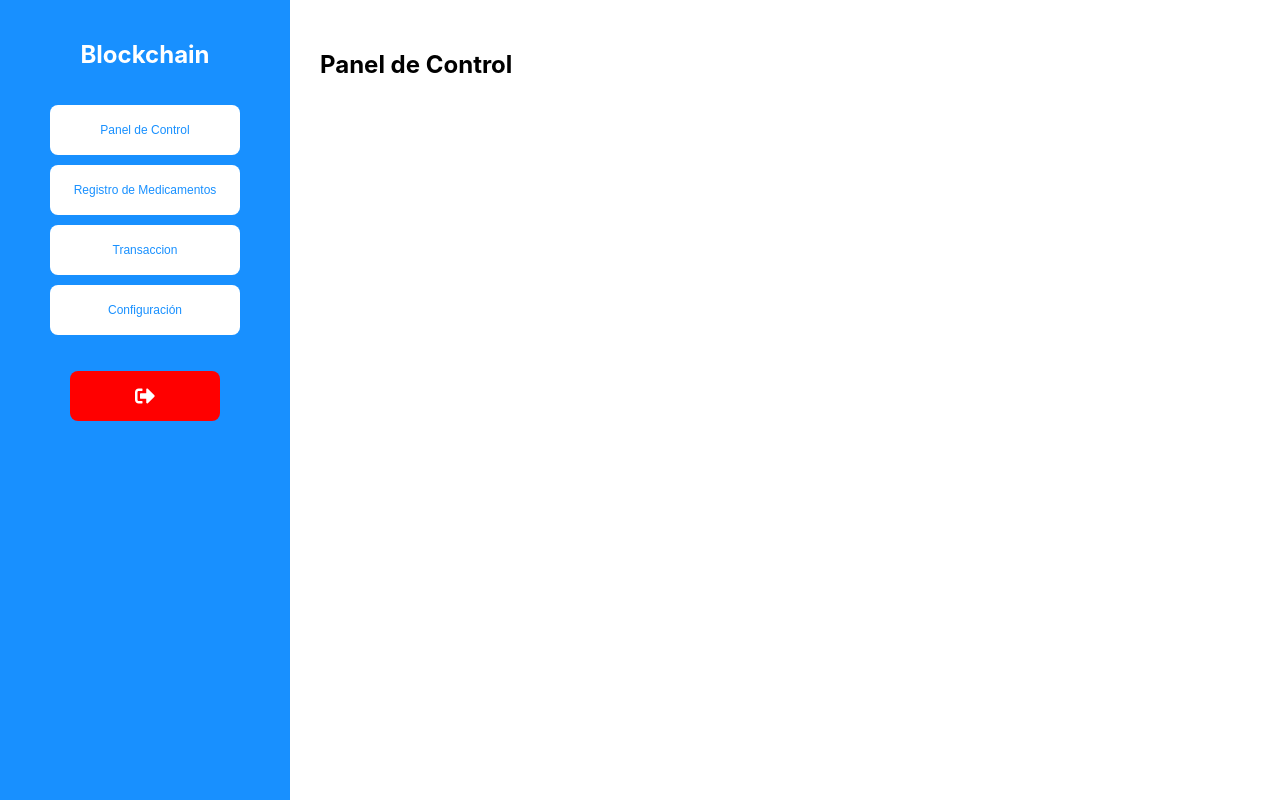
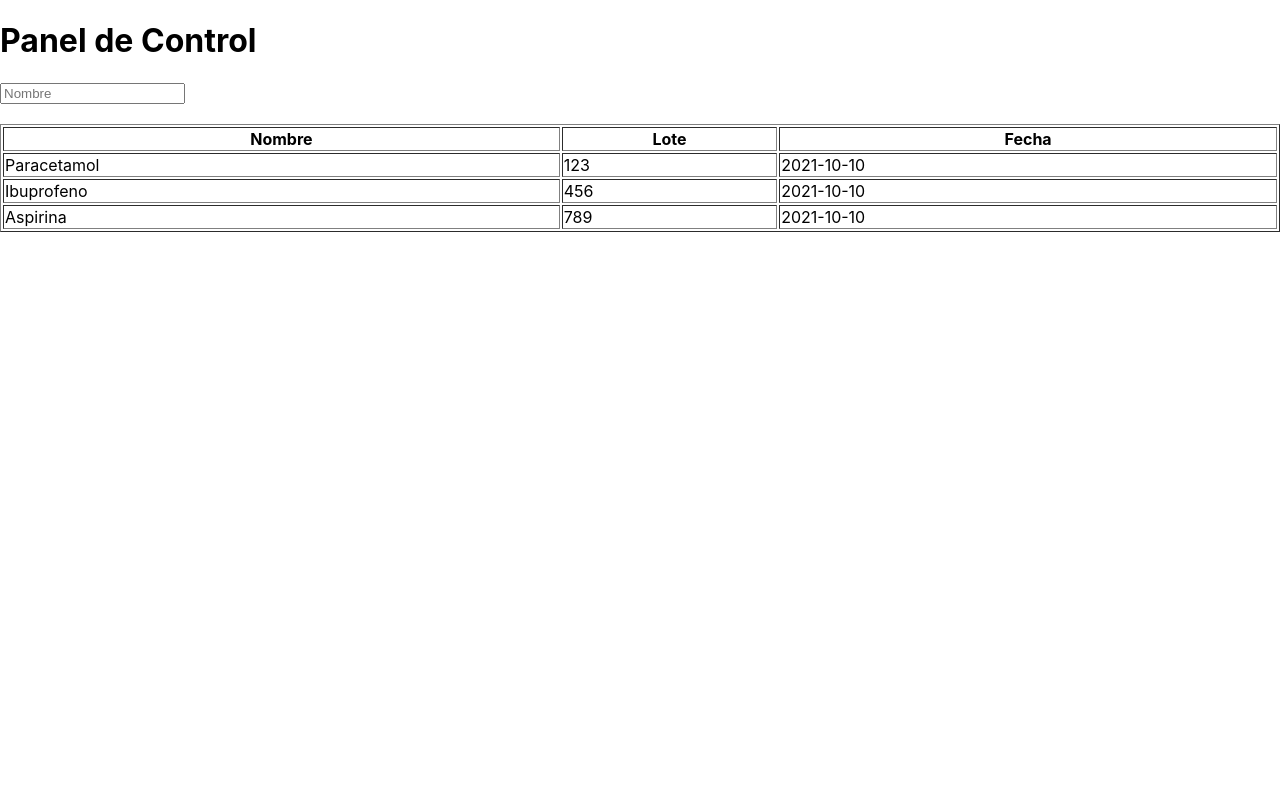
Before and after one commit to jgodoy2002/Block_Chain, a React (Create React App) app in the folder blockchain/: page /home in a window 1280 px wide. Built offline with nearby package versions, Linux system fonts and the light colour scheme.

Commit message:
Dashboard o Panel de Control creado y un ejemplo tabla

```diff
--- a/blockchain/src/Home.jsx
+++ b/blockchain/src/Home.jsx
@@ -1,75 +1,49 @@
 import React from "react";
 import { FaCog, FaSignOutAlt } from "react-icons/fa";
 import { useNavigate } from "react-router-dom";
-
+import { useState } from "react";
 const Home= () => {
     const navigate = useNavigate();
     const handleLogout = () => {
         navigate('/login');
     };
 
+    const [medicamentos, setMedicamentos] = useState([
+      {id:1,nombre:"Paracetamol",lote:"123",fecha:"2021-10-10"},
+      {id:2,nombre:"Ibuprofeno",lote:"456",fecha:"2021-10-10"},
+      {id:3,nombre:"Aspirina",lote:"789",fecha:"2021-10-10"}
+    ]);
+
+    const [nuevoMedicamento, setNuevoMedicamento] = useState(
+      {nombre:'',lote:'',fecha:''});
+
   return (
-    <div style={{ display: "flex", minHeight: "100vh" }}>
-      <nav style={{ width: "250px", background: "#1890ff", color: "white", padding: "20px", display: "flex", flexDirection: "column", alignItems: "center" }}>
-        <h2>Blockchain</h2>
-        <ul style={{ listStyle: "none", padding: 0, display: "flex", flexDirection: "column", gap: "10px" }}>
-          {['Panel de Control', 'Registro de Medicamentos', 'Transaccion', 'Configuración'].map((item, index) => (
-            <li key={index}>
-              <button style={{
-                width: "190px",
-                height: "50px",
-                borderRadius: "8px",
-                border: "none",
-                background: "white",
-                color: "#1890ff",
-                cursor: "pointer",
-                display: "flex",
-                alignItems: "center",
-                justifyContent: "center",
-                fontSize: "12px",
-                textAlign: "center",
-                padding: "5px"
-              }}>
-                {item}
-              </button>
-            </li>
-          ))}
-        </ul>
+    <div style={{paddding:20}}>
+      <h1>Panel de Control</h1>
+      <div>
+        <input type="text" name="nombre" placeholder="Nombre" value={nuevoMedicamento.nombre} onChange={(e) => setNuevoMedicamento({...nuevoMedicamento, nombre: e.target.value})}/>
+      </div>
+      <table border="1" style={{marginTop:20, width:'100%'}}>
+        <thead>
+          <tr>
+            <th>Nombre</th>
+            <th>Lote</th>
+            <th>Fecha</th>
+          </tr>
+          </thead>
+          <tbody>
+            {medicamentos.map((medicamento) => (
+              <tr key={medicamento.id}>
+                <td>{medicamento.nombre}</td>
+                <td>{medicamento.lote}</td>
+                <td>{medicamento.fecha}</td>
+                </tr>
+                ))}
+            </tbody>
+        </table>
+    </div>
 
-        <button style={{
-          width: "150px",
-          height: "50px",
-          borderRadius: "8px",
-          border: "none",
-          background: "red",
-          color: "white",
-          cursor: "pointer",
-          marginTop: "20px",
-          display: "flex",
-          alignItems: "center",
-          justifyContent: "center",
-
-        }} onClick={handleLogout}>
-          <FaSignOutAlt size={20} />
-        </button>
-      </nav>
-      <div style={{ flex: 1, padding: "20px" }}>
-        <header style={{ display: "flex", justifyContent: "space-between", alignItems: "center", background: "#fff", padding: "10px" }}>
-          <h2>Panel de Control</h2>
-          <button style={{
-            border: "none",
-            background: "transparent",
-            cursor: "pointer"
-          }}>
-          </button>
-        </header>
-        <main style={{ background: "white", padding: "20px" }}>
-          <table border="1" style={{ width: "100%", borderCollapse: "collapse" }}>
-          </table>
-        </main>
-      </div>
-    </div>
   );
-};
+}
 
 export default Home;
--- /dev/null
+++ b/blockchain/src/PanelDeControl.jsx
@@ -0,0 +1 @@
+import React from "react";
```
